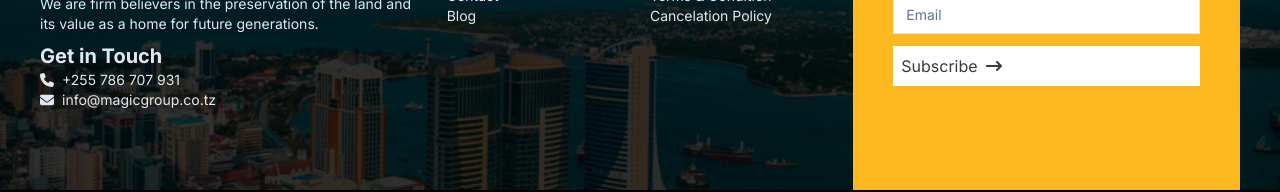
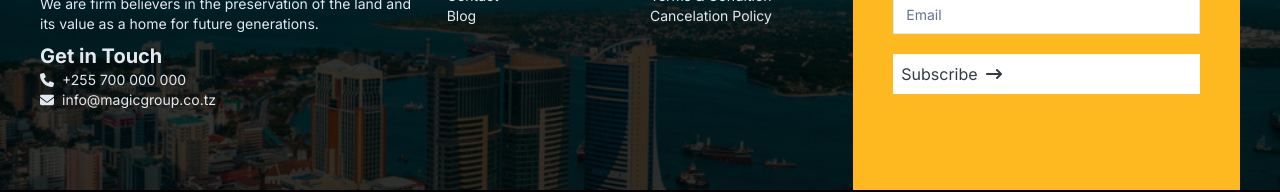
Before and after one commit to prodesigntz/magicgroup, a Next.js app: page / in a window 1280 px wide. Shown: the part 4252-4444 px from the top of the page. Built offline with nearby package versions, Linux system fonts and the light colour scheme; no server answers; the database is empty; a web font is replaced by a local one.

Commit message:
updated subscriber form in footer

```diff
--- a/src/components/footer.jsx
+++ b/src/components/footer.jsx
@@ -8,6 +8,7 @@ import { Input } from "./ui/input";
 import { FaArrowLeftLong, FaArrowRightLong, FaEnvelope, FaPhone } from "react-icons/fa6";
 import Image from "next/image";
 import { Title } from "./texties";
+import { createDocument } from "@/firebase/databaseOperations";
 
 export const Footer = () => {
   const [formData, setFormData] = useState({
@@ -89,7 +90,7 @@ export const Footer = () => {
                 <div className="flex-col">
                   <span className="flex items-center  space-x-2">
                     <FaPhone className="text-md" />
-                    <h5 className=""> +255 786 707 931</h5>
+                    <h5 className=""> +255 700 000 000</h5>
                   </span>
                   <span className="flex items-center  space-x-2">
                     <FaEnvelope className="text-md" />
@@ -138,7 +139,6 @@ export const Footer = () => {
               value={formData.email}
               onChange={handleChange}
             />
-          </form>
             <button
               type="submit"
               className="w-full max-w-sm ring-0 ring-offset-0 outline-0 outline-offset-0 flex items-center hover:bg-pamojadark space-x-2 bg-white text-pamojasecondary rounded-none"
@@ -146,6 +146,7 @@ export const Footer = () => {
               <span>Subscribe</span>
               <FaArrowRightLong />
             </button>
+          </form>
           {/* <Socialmedias /> */}
         </div>
       </div>
```
Lines whose indentation alone changed are shown as unchanged.
